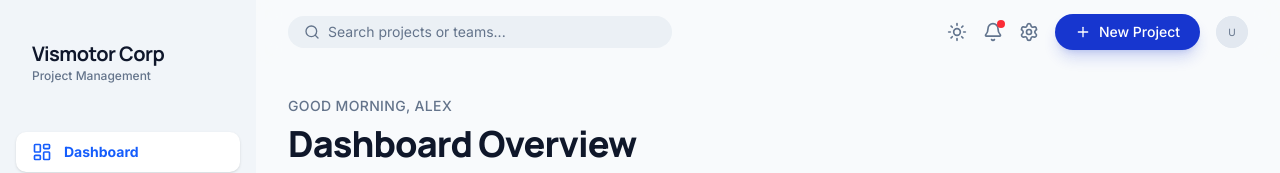
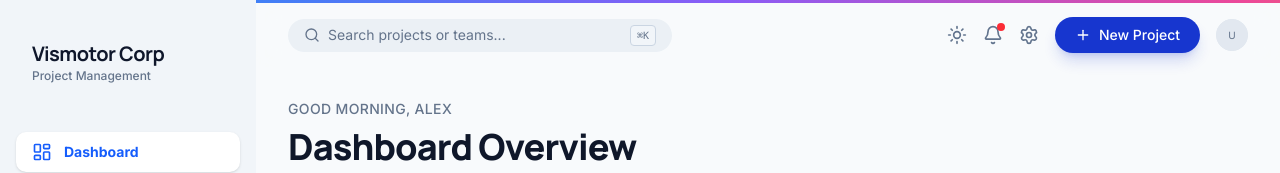
Before and after one commit to danteocualesjr/project-management-dash, a Next.js app: page /dashboard in a window 1280 px wide. Shown: the top 173 px of the page. Built offline with nearby package versions, Linux system fonts and the light colour scheme; no server answers; the database is empty.

Commit message:
tweaked ui

```diff
--- a/src/app/globals.css
+++ b/src/app/globals.css
@@ -169,3 +169,15 @@
 .no-scrollbar::-webkit-scrollbar {
   display: none;
 }
+
+@keyframes gradient-shift {
+  0%, 100% { background-position: 0% 50%; }
+  50% { background-position: 100% 50%; }
+}
+
+.accent-bar {
+  height: 3px;
+  background: linear-gradient(90deg, #3b82f6, #8b5cf6, #ec4899, #f59e0b, #3b82f6);
+  background-size: 200% 100%;
+  animation: gradient-shift 6s ease-in-out infinite;
+}
--- a/src/components/dashboard/header.tsx
+++ b/src/components/dashboard/header.tsx
@@ -1,5 +1,6 @@
 'use client';
 
+import { useEffect, useRef } from 'react';
 import { useRouter } from 'next/navigation';
 import { useTheme } from 'next-themes';
 import { createClient } from '@/lib/supabase/client';
@@ -21,6 +22,18 @@ export function Header() {
   const router = useRouter();
   const { theme, setTheme } = useTheme();
   const { user } = useAppStore();
+  const searchRef = useRef<HTMLInputElement>(null);
+
+  useEffect(() => {
+    function handleKeyDown(e: KeyboardEvent) {
+      if ((e.metaKey || e.ctrlKey) && e.key === 'k') {
+        e.preventDefault();
+        searchRef.current?.focus();
+      }
+    }
+    document.addEventListener('keydown', handleKeyDown);
+    return () => document.removeEventListener('keydown', handleKeyDown);
+  }, []);
 
   const handleSignOut = async () => {
     const supabase = createClient();
@@ -37,15 +50,21 @@ export function Header() {
     .slice(0, 2) || 'U';
 
   return (
+    <>
+      <div className="accent-bar" />
       <header className="h-16 bg-slate-50/80 dark:bg-slate-950/80 backdrop-blur-md flex items-center justify-between px-8 sticky top-0 z-40">
         {/* Search */}
-      <div className="flex items-center bg-slate-200/60 dark:bg-slate-800/60 rounded-full px-4 py-1.5 w-96 focus-within:ring-2 focus-within:ring-primary/20 transition-all">
+        <div className="flex items-center bg-slate-200/60 dark:bg-slate-800/60 rounded-full px-4 py-1.5 w-96 focus-within:ring-2 focus-within:ring-primary/20 focus-within:bg-white dark:focus-within:bg-slate-800 focus-within:shadow-lg transition-all group">
           <Search className="h-4 w-4 text-muted-foreground mr-2 shrink-0" />
           <input
+            ref={searchRef}
             type="text"
             placeholder="Search projects or teams..."
             className="bg-transparent border-none text-sm w-full focus:ring-0 focus:outline-none placeholder:text-muted-foreground p-0"
           />
+          <kbd className="hidden sm:inline-flex items-center gap-0.5 rounded border border-slate-300 dark:border-slate-600 bg-slate-100 dark:bg-slate-700 px-1.5 py-0.5 text-[10px] font-medium text-muted-foreground shrink-0 group-focus-within:opacity-0 transition-opacity">
+            ⌘K
+          </kbd>
         </div>
 
         {/* Actions */}
@@ -105,5 +124,6 @@ export function Header() {
           </DropdownMenu>
         </div>
       </header>
+    </>
   );
 }
```
Lines whose indentation alone changed are shown as unchanged.
